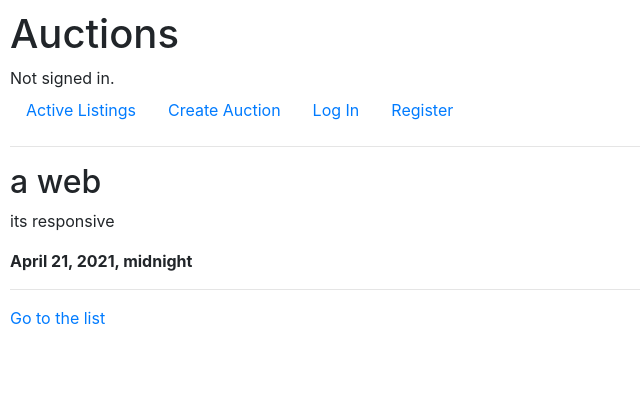
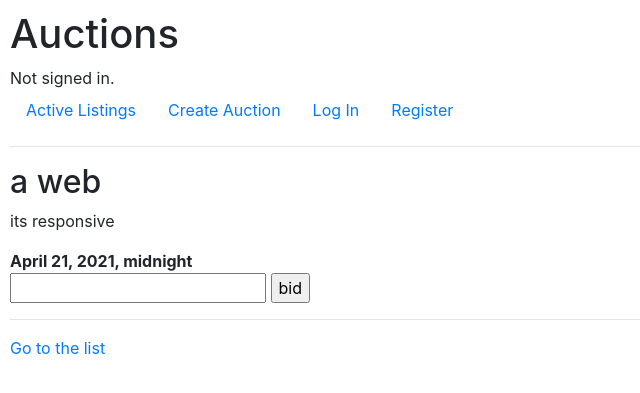
Before and after one commit to vbonelli-usb/web50, a Django app: page /5 in a window 1280 px wide. Shown: the top 393 px of the page, without its empty margins (0-640 px from the left). Run offline with Django 3.2, Linux system fonts and the light colour scheme; data comes from the database, SQL or seed files in the repository; both versions use the stored data as it was after the commit; some libraries are stand-ins or nearby versions.

Commit message:
bid option in development

```diff
--- /dev/null
+++ b/commerce/auctions/templates/auctions/nobid.html
@@ -0,0 +1,6 @@
+{% extends "auctions/layout.html" %}
+
+{% block body %}
+<h2>Error 400</h2>
+<p>You cannot bid this way, proceed to your preffered auction <a href="{% url 'index' %}">Here</a></p>
+{% endblock %}
--- a/commerce/auctions/templates/auctions/single.html
+++ b/commerce/auctions/templates/auctions/single.html
@@ -15,6 +15,13 @@
 <strong>
     {{ auction.Ends }}
 </strong>
+
+<form action="{% url 'bid' %}" method="post">
+    {% csrf_token %}
+    <input type="number" name="offering" id="offering-bif">
+    <input type="hidden" name="id" value="{{ auction.id }}">
+    <input type="submit" value="bid">
+</form>
 <hr>
 <a href="{% url 'index' %}">Go to the list</a>
 {% endblock %}
--- a/commerce/auctions/urls.py
+++ b/commerce/auctions/urls.py
@@ -8,5 +8,6 @@ urlpatterns = [
     path("logout", views.logout_view, name="logout"),
     path("register", views.register, name="register"),
     path("create", views.create, name="create"),
-    path("<int:id>", views.single, name="single" )
+    path("<int:id>", views.single, name="single"),
+    path("bid", views.bid, name="bid"),
 ]
--- a/commerce/auctions/views.py
+++ b/commerce/auctions/views.py
@@ -1,4 +1,4 @@
-from django.contrib.auth import authenticate, login, logout
+from django.contrib.auth import authenticate, login, logout, get_user
 from django.contrib.auth.decorators import login_required
 from django.db import IntegrityError
 from django.http import HttpResponse, HttpResponseRedirect
@@ -13,11 +13,21 @@ def index(request):
         'auctions': AuctionListing.objects.all()
     })
 
+
 def single(request, id):
-    auction = AuctionListing.objects.get(id = id)
+    auction = AuctionListing.objects.get(id=id)
     return render(request, "auctions/single.html", {
         'auction': auction,
     })
+
+
+@login_required(login_url='login')
+def bid(request):
+    if request.method == "POST":
+        user = get_user(request)
+        return HttpResponseRedirect(reverse('index'))
+    else:
+        return render(request, "auctions/nobid.html", status=400)
 
 
 @login_required(login_url='login')
@@ -30,7 +40,7 @@ def create(request):
     else:
         return render(request, "auctions/create.html", {
             "form": form
-    })
+        })
 
 
 def login_view(request):
```
Also changed, not shown: commerce/auctions/modelview.py (added), commerce/db.sqlite3.
